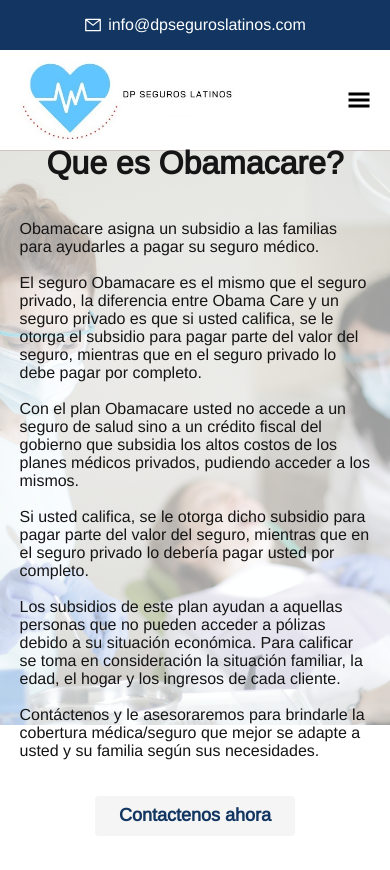
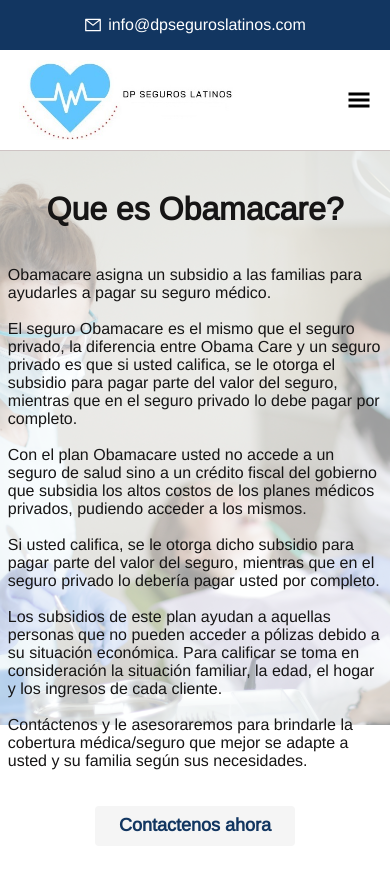
Before and after one commit to germanseoane/proyecto-seguros, a React (Create React App) app: page /questions in a window 390 px wide. Shown: the top 870 px of the page. Built offline with nearby package versions, Linux system fonts and the light colour scheme.

Commit message:
mobile fixed

```diff
--- a/src/Screens/QuestionsScreen.css
+++ b/src/Screens/QuestionsScreen.css
@@ -16,10 +16,10 @@
   flex-direction: column;
   align-items: center;
   color: rgb(22, 21, 21);
-  width: 90%;
-  height: 174vh;
+  width: 96%;
+  height: fit-content;
   padding: 20px;
-  margin-top: 840px;
+  top: 150px;
 }
 .question-opacity {
   width: 100%;
--- a/src/Screens/WelcomeScreen.css
+++ b/src/Screens/WelcomeScreen.css
@@ -21,10 +21,10 @@
   flex-direction: column;
   align-items: center;
   color: white;
-  height: 60vh;
+  height: fit-content;
   justify-content: center;
   padding: 20px;
-  flex-wrap: wrap;
+  top: 152px;
 }
 .info-btn {
   width: 240px;
```
